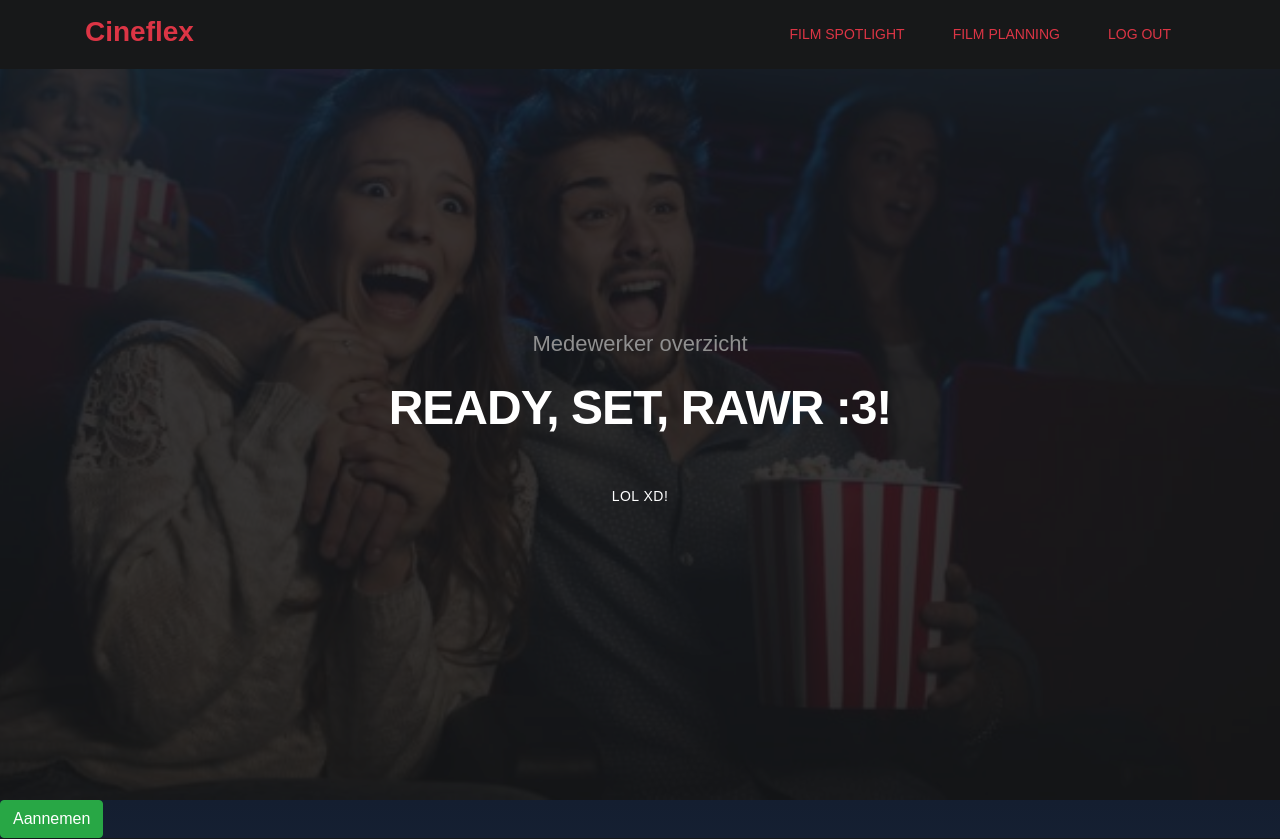
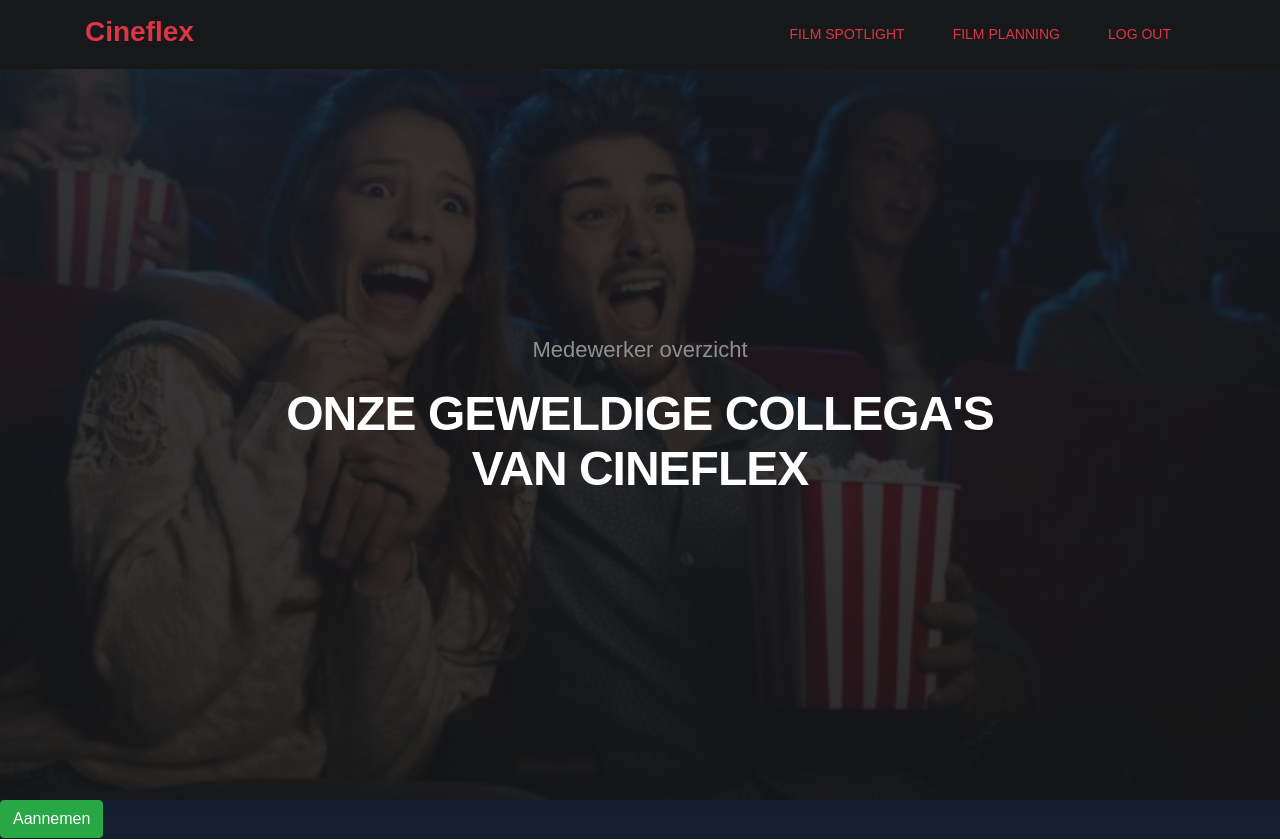
Before and after one commit to jyliuuu/cineflex-cinema, a PHP site: page /index.php?page=medewerkers in a window 1280 px wide. Shown: the top 839 px of the page. Run offline with PHP 8.4, Linux system fonts and the light colour scheme; the visitor is signed in with stand-in values (Sample User, id 1); data that the repository does not hold is empty; some libraries are stand-ins or nearby versions.

Commit message:
sprint 1 final

```diff
--- a/include/medewerkers.inc.php
+++ b/include/medewerkers.inc.php
@@ -37,12 +37,8 @@ $stmt->execute();
                 <div class="hero-text mt-5 text-center">
                         <h6 data-aos="fade-up" data-aos-delay="300">Medewerker overzicht</h6>
 
-                        <h1 class="text-white" data-aos="fade-up" data-aos-delay="500">Ready, Set, Rawr :3!
+                        <h1 class="text-white" data-aos="fade-up" data-aos-delay="500">Onze geweldige collega's van Cineflex
                         </h1>
-
-                        <a href="#feature" class="btn custom-btn mt-3" data-aos="fade-up" data-aos-delay="600">
-                            lol xd!
-                        </a>
                 </div>
             </div>
 
```
Also changed, not shown: 1 other file.
